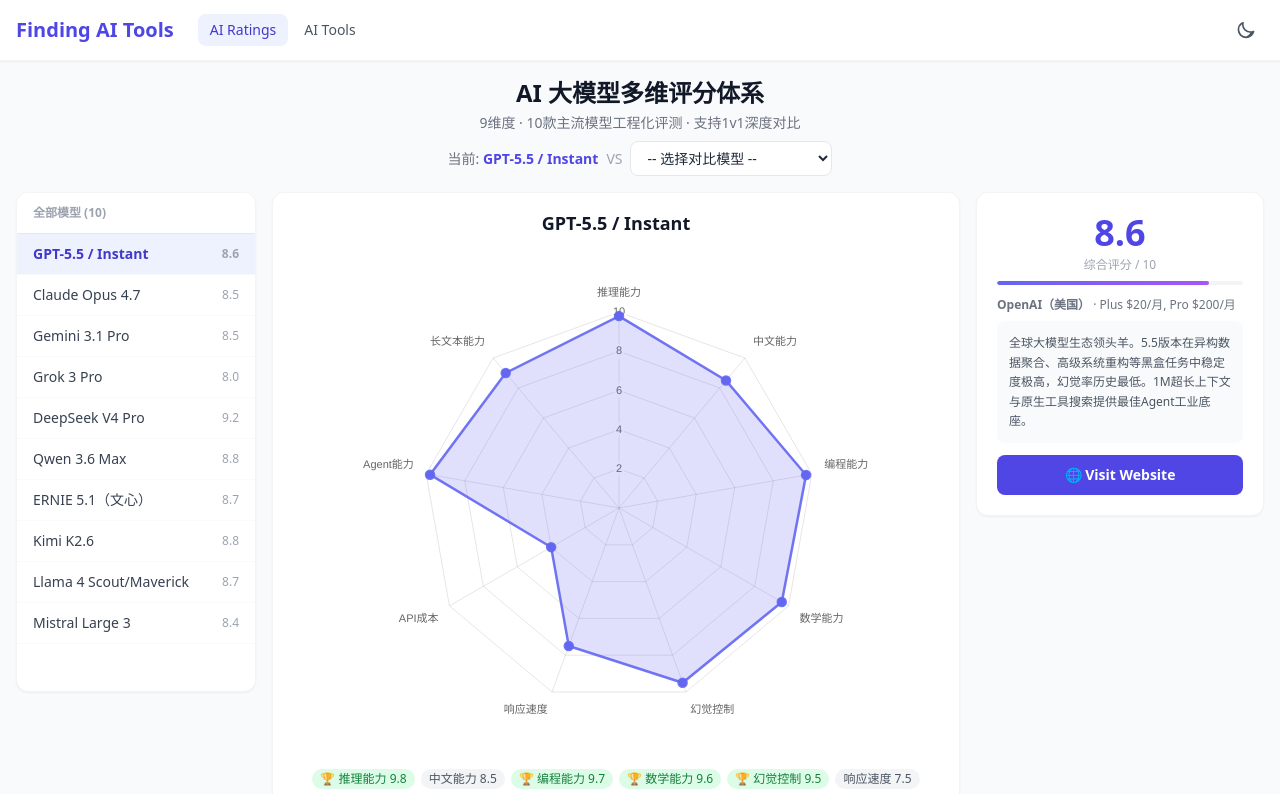
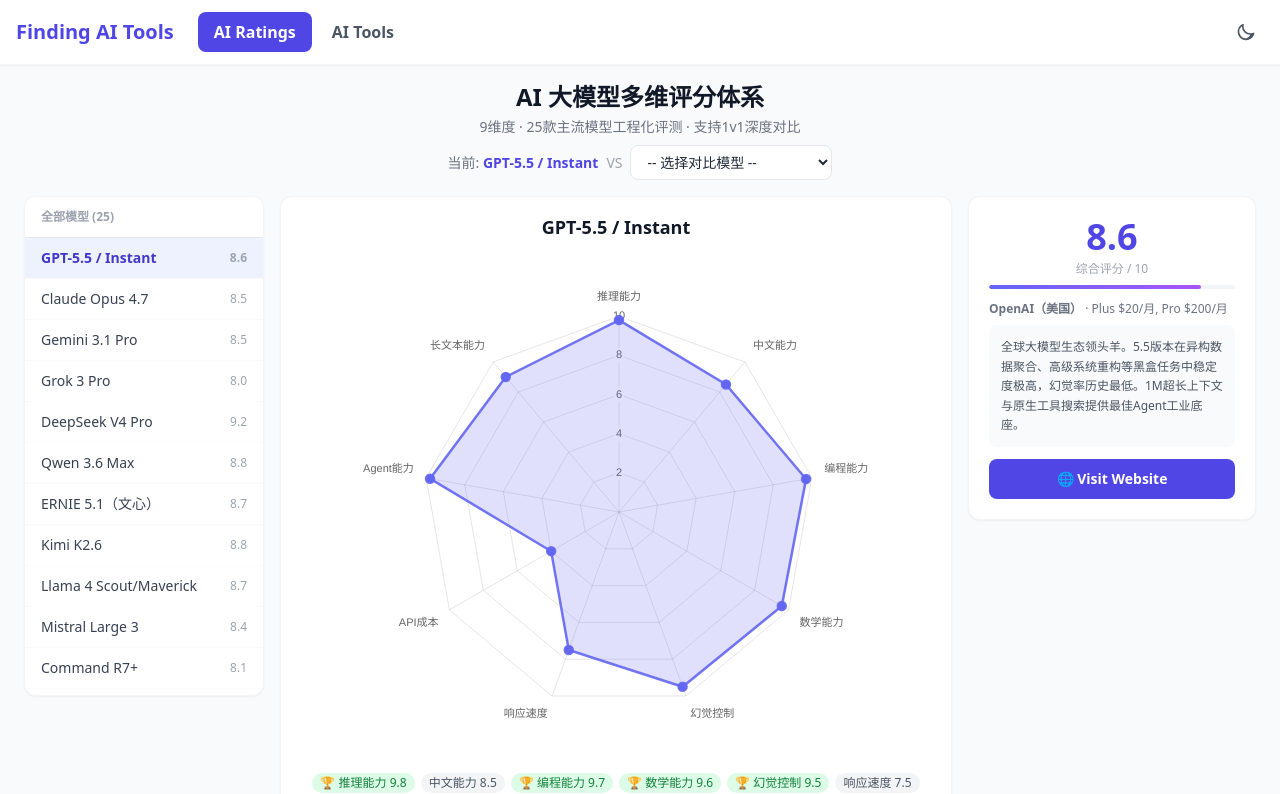
Before and after one commit to wangtao4059371/finding-ai-tools, a Next.js app in the folder nextjs-app/: page / in a window 1280 px wide. Shown: the top 794 px of the page. Built offline with nearby package versions, Linux system fonts and the light colour scheme.

Commit message:
优化: 26个模型完整列表, 导航变大, 页面宽度加大

```diff
--- a/nextjs-app/components/Nav.js
+++ b/nextjs-app/components/Nav.js
@@ -34,9 +34,9 @@
           <nav className="flex gap-1">
               <Link
                 href="/"
-              className={`px-3 py-1.5 rounded-lg text-sm font-medium transition-colors ${
+                className={`px-4 py-2 rounded-lg text-base font-semibold transition-colors ${
                   router.pathname === '/'
-                  ? 'bg-indigo-50 dark:bg-indigo-900 text-indigo-700 dark:text-indigo-300'
+                    ? 'bg-indigo-600 text-white'
                     : 'text-gray-600 dark:text-gray-400 hover:bg-gray-100 dark:hover:bg-gray-700'
                 }`}
             >
@@ -44,9 +44,9 @@
             </Link>
               <Link
                 href="/tools"
-              className={`px-3 py-1.5 rounded-lg text-sm font-medium transition-colors ${
+                className={`px-4 py-2 rounded-lg text-base font-semibold transition-colors ${
                   router.pathname === '/tools' || router.pathname.startsWith('/tool/')
-                  ? 'bg-indigo-50 dark:bg-indigo-900 text-indigo-700 dark:text-indigo-300'
+                    ? 'bg-indigo-600 text-white'
                     : 'text-gray-600 dark:text-gray-400 hover:bg-gray-100 dark:hover:bg-gray-700'
                 }`}
             >
--- a/nextjs-app/pages/index.js
+++ b/nextjs-app/pages/index.js
@@ -24,6 +24,21 @@
   {nm:"Kimi K2.6",co:"月之暗面（中国）",pr:"API按Token计费",ur:"https://kimi.moonshot.cn",de:"超长文本无损处理独树一帜。代码编写和Agent群体智能重大升级，可处理庞大代码库或几百页PDF精准提取信息。",re:8.9,ch:9.3,coding:8.6,ma:8.2,ha:8.6,sp:8,ap:8.8,ag:9,lt:9.7},
   {nm:"Llama 4 Scout/Maverick",co:"Meta（美国）",pr:"完全开源免费",ur:"https://llama.meta.com",de:"128专家架构+10M极限上下文，消费级节点跑出惊人效果，独立部署最强开源底座。",re:9,ch:7.8,coding:8.5,ma:8.8,ha:8,sp:9,ap:9.5,ag:8.2,lt:9.8},
   {nm:"Mistral Large 3",co:"Mistral AI（法国）",pr:"API按量计费",ur:"https://mistral.ai",de:"欧洲AI领头羊，小参数高智能。逻辑推理和多语言商务写作不输顶级闭源模型。",re:8.8,ch:7.5,coding:9,ma:8.5,ha:8.3,sp:9.2,ap:8,ag:8.5,lt:8},
+  {nm:"Command R7+",co:"Cohere（加拿大）",pr:"API按量计费",ur:"https://cohere.com",de:"企业级RAG和多语言商务协作定制黑马模型。跨国供应链文档解析和企业合规审查稳定性极强。",re:8.2,ch:7.2,coding:7.8,ma:7.5,ha:8.8,sp:8.3,ap:7.2,ag:9,lt:8.5},
+  {nm:"GLM-5.1",co:"智谱AI（中国）",pr:"API按量计费,企业定制",ur:"https://www.zhipuai.cn",de:"深厚学术积累，逻辑推理和全链路Agent流程管理表现出色，全模态能力可自动生成数据可视化。",re:8.8,ch:9.2,coding:8.4,ma:8.5,ha:8.9,sp:8.6,ap:8.2,ag:8.7,lt:8.7},
+  {nm:"Doubao Seed 2.0",co:"字节跳动（中国）",pr:"API超低定价",ur:"https://www.volcengine.com",de:"击穿行业性价比和超高并发支持，语义理解流畅细腻，语音合成技术国内领先。",re:8.7,ch:9.4,coding:8,ma:8,ha:8.4,sp:9.3,ap:9.2,ag:8.5,lt:8.2},
+  {nm:"HunYuan 3.5（混元）",co:"腾讯（中国）",pr:"API按量计费,腾讯云生态",ur:"https://cloud.tencent.com",de:"生图文生视频多模态及微信QQ生态全方位迭代，加强了长文本上下文检索与多轮对话连贯性。",re:8.5,ch:9.1,coding:8.2,ma:8.1,ha:8.3,sp:8.4,ap:8,ag:8.3,lt:8.4},
+  {nm:"SenseChat V6（商量）",co:"商汤科技（中国）",pr:"API按量计费,一体机部署",ur:"https://www.sensetime.com",de:"CV领域硬核底蕴，多模态图文解析和医疗/工业视觉图表理解专业度极高。",re:8.3,ch:9,coding:8.1,ma:8,ha:8.6,sp:8.2,ap:7,ag:8.4,lt:8},
+  {nm:"Yi 3.5",co:"零一万物（中国）",pr:"API计费,部分开源",ur:"https://www.01.ai",de:"LMSYS榜单一再逆袭，惊人性价比与推理速度。中英文双语翻译和跨境电商文案生成优势明显。",re:8.6,ch:9,coding:8.3,ma:8,ha:8.2,sp:9.1,ap:8.7,ag:8.1,lt:8.6},
+  {nm:"Baichuan 4-Turbo",co:"百川智能（中国）",pr:"API计费,企业定制",ur:"https://www.baichuan-ai.com",de:"长文本检索无损精准度及医疗等领域深度垂直微调。RAG技术解决专业问题胡言乱语。",re:8.4,ch:9,coding:7.9,ma:7.8,ha:8.7,sp:8.5,ap:7.8,ag:8,lt:8.9},
+  {nm:"TeleChat 2（天翼）",co:"中国电信（中国）",pr:"API计费,政企专网",ur:"https://www.chinatelecom.com.cn",de:"运营商背景大模型。政务公文写作、政策法规解读和客服话术生成等场景合规准确率极高。",re:8,ch:9.1,coding:7.5,ma:7.6,ha:8.8,sp:8.3,ap:7.5,ag:7.8,lt:8},
+  {nm:"MiniMax ABAB 6.5",co:"MiniMax（中国）",pr:"API按量计费,海螺¥25/月",ur:"https://www.minimax.io",de:"泛娱乐与角色扮演领域王者。细腻情商与人设维持能力，多模态语音合成方言情绪化表达极出色。",re:8.2,ch:9.3,coding:7.8,ma:7.7,ha:8.1,sp:8.9,ap:8.6,ag:8.2,lt:8.3},
+  {nm:"Phi-4 / Phi-4 Mini",co:"微软（美国）",pr:"开源免费,Azure托管",ur:"https://azure.microsoft.com",de:"端侧小模型天花板，小参数高智能。可部署在笔记本、手机甚至边缘设备，速度极快。",re:7.8,ch:7,coding:7.5,ma:7.2,ha:7.8,sp:9.5,ap:9.8,ag:7,lt:6.5},
+  {nm:"Gemma 2.5",co:"Google（美国）",pr:"开源免费,允许商用",ur:"https://ai.google.dev",de:"谷歌开源阵营主力军。数学逻辑和纯文本推导扎实可靠，算法研究的优质白盒底座。",re:7.5,ch:6.8,coding:7,ma:7.8,ha:8.2,sp:9,ap:9.5,ag:7.2,lt:7},
+  {nm:"Stable Diff 3.5",co:"Stability AI（英国）",pr:"开源免费,API按次",ur:"https://stability.ai",de:"全球开源绘图生态统治者。多主体排版和空间透视逻辑质的飞跃，开发者开发了数万控制插件。",re:6.5,ch:6,coding:2.5,ma:1.5,ha:7.5,sp:8,ap:9.5,ag:3.5,lt:2.5},
+  {nm:"Flux.1 Pro",co:"Black Forest Labs（德国）",pr:"Pro API计费,Dev开源",ur:"https://blackforestlabs.ai",de:"SD原班人马创立。画质上限和超长提示词理解力惊人，复杂多人场景真实质感表现硬核。",re:7.5,ch:6.8,coding:2,ma:1.8,ha:8.8,sp:7,ap:6,ag:3,lt:3.5},
+  {nm:"Sora 2.0 Pro",co:"OpenAI（美国）",pr:"定向API,影视订阅",ur:"https://openai.com/sora",de:"物理级视频模拟器。修复物理因果律漏洞，60秒长视频，3D空间流体光线折射多镜头运动一致性。",re:8.5,ch:7,coding:3.5,ma:3,ha:8,sp:4,ap:2,ag:5,lt:4},
+  {nm:"Kling 2.0（可灵）",co:"快手（中国）",pr:"算力点卡,官方API",ur:"https://kling.kuaishou.com",de:"国内文生视频领域领跑者。运镜平滑度和肢体协调性极高，适合搭建短视频自动化剪辑流水线。",re:8,ch:8.5,coding:3,ma:2.5,ha:7.8,sp:7.5,ap:7,ag:4.5,lt:3},
 ];
 
 function dim(m,k){return k==='reasoning'?m.re:k==='chinese'?m.ch:k==='coding'?m.coding:k==='math'?m.ma:k==='hallucination'?m.ha:k==='speed'?m.sp:k==='api_cost'?m.ap:k==='agent'?m.ag:k==='long_text'?m.lt:0}
@@ -73,7 +88,7 @@
       </Head>
       <Nav />
       <div className="min-h-screen bg-gray-50 dark:bg-gray-900">
-        <div className="max-w-7xl mx-auto px-4 py-4">
+        <div className="max-w-full mx-auto px-6 py-4">
           <div className="text-center mb-2">
             <h2 className="text-2xl font-bold text-gray-900 dark:text-gray-100">AI 大模型多维评分体系</h2>
             <p className="text-gray-500 dark:text-gray-400 text-sm mt-1">9维度 · {MODELS.length}款主流模型工程化评测 · 支持1v1深度对比</p>
```
Lines whose indentation alone changed are shown as unchanged.
